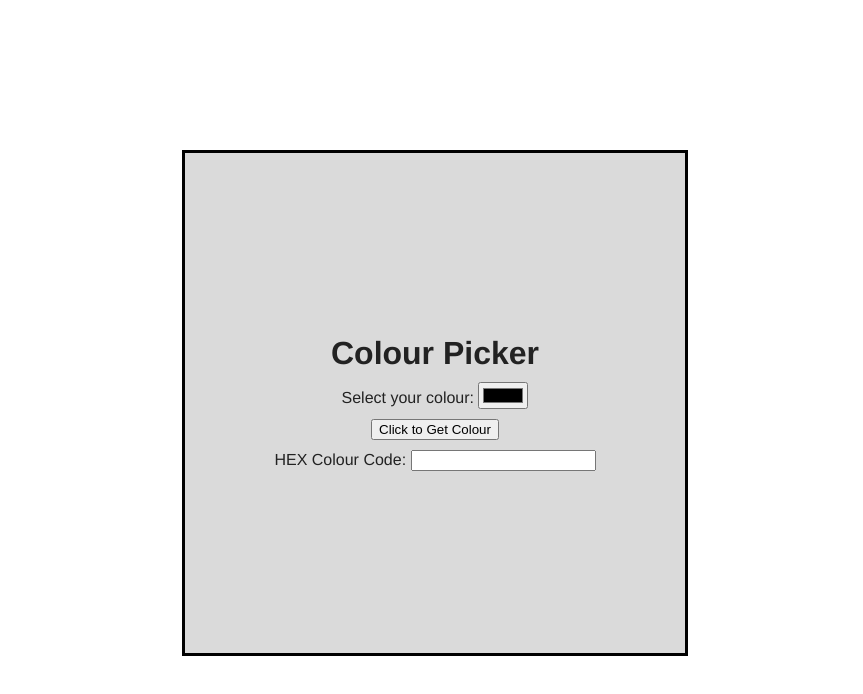
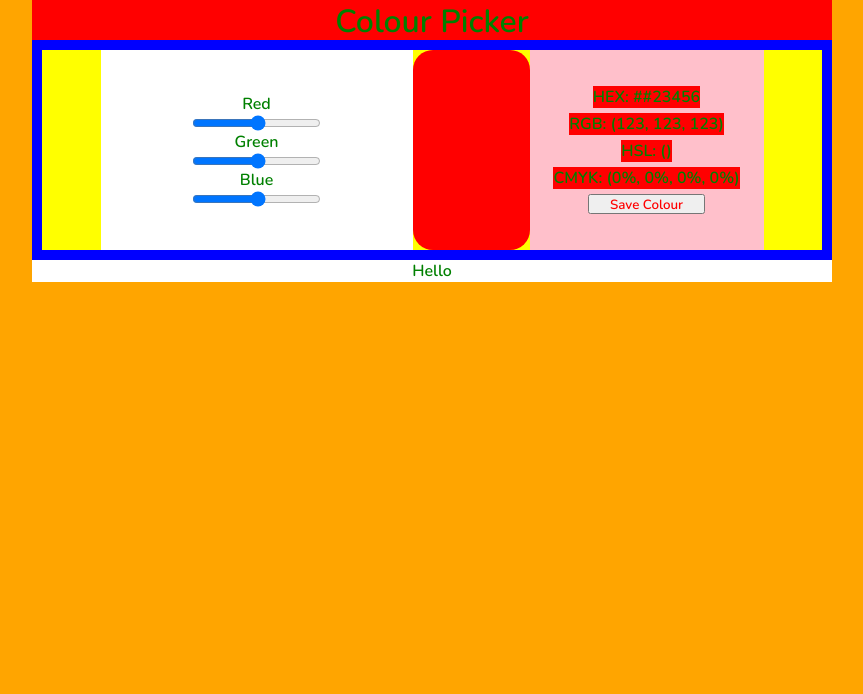
Before and after one commit to AnselZeng/Colour-Picker, a plain HTML site: page index.html in a window 1280 px wide. Shown: the whole page, without its empty margins (208-1071 px from the left). Drawn offline with nearby package versions, Linux system fonts and the light colour scheme.

Commit message:
Changed entire layout

```diff
--- a/index.html
+++ b/index.html
@@ -1,49 +1,93 @@
 <!DOCTYPE html>
-<!--
-    Colour Picker
-    Made by: Ansel Zeng
--->
 <html lang = "en">
     <head>
         <meta charset = "UTF-8">
         <meta name = "viewport" content = "width = device-width, initial-scale = 1.0">
-
+        <!-- Author -->
+        <meta name = "author" content = "Ansel Zeng">
+        <!-- Description -->
+        <meta name = "description" content = "JavaScript Colour Picker">
+        <!-- Keywords -->
+        <meta name = "keywords" content = "JavaScript, Colour Picker">
+        <!-- Icon -->
         <link rel = "icon" href = "paint.png">
+        <!-- Title -->
         <title>Colour Picker</title>
-
+        <!-- Font -->
+        <link href = "https://fonts.googleapis.com/css2?family=Nunito:wght@600&display=swap" rel = "stylesheet">
+        <!-- CSS Link -->
         <link rel = "stylesheet" href = "styles.css">
-        <script src = "https://ajax.googleapis.com/ajax/libs/jquery/3.5.1/jquery.min.js"></script>
     </head>
 
     <body>
 
-        <div>
-            <h1>Colour Picker</h1>
+        <div class = "container">
 
-            <ul>
-                <!-- User inputs colour in text -->
-                <!--
-                    <li>Enter your colour: <input type = "text" id = "inputColorText"></li>
-                -->
+            <!-- Header -->
+            <div class = "header">
+                <h1>Colour Picker</h1>
+            </div>
 
-                <!-- User inputs colour using palette -->
-                <li>Select your colour: <input type = "color" id = "inputColorPalette"></li>
+            <!-- Picker Section -->
+            <div class = "picker">
 
-                <!-- Button to get colour -->
-                <li><input type = "button" id = "colorButton" value = "Click to Get Colour" onclick = "changeColor()"></li>
-                <!--
-                    <li><input type = "button" id = "colorButton" value = "Click to Get Colour" onclick = "changeColor()"></li>
-                -->
+                <!-- Colour Picker Slider -->
+                <div class = "input">
+                    Red <input type = "range" min = "0" max = "255" id = "red" value = "130">
+                    Green <input type = "range" min = "0" max = "255" id = "green" value = "130">
+                    Blue <input type = "range" min = "0" max = "255" id = "blue" value = "130">
+                </div>
 
-                <!-- Outputs the colour id -->
-                <li>HEX Colour Code: <input type = "text" id = "colorOutputHEX"></li>
-                <!--
-                    <li>RGB Colour Code: <input type = "text" id = "colorOutputRGB"></li>
-                -->
-            </ul>
+                <!-- Displays the Picked Colour-->
+                <div class = "display"></div>
+
+                <!-- Outputs Colour Codes -->
+                <div class = "outputs">
+                    <p>HEX: <span class = 'hex'>##23456</span></p>
+                    <p>RGB: <span class = 'rgb'>(123, 123, 123)</span></p>
+                    <p>HSL: <span class = 'hsl'>()</span></p>
+                    <p>CMYK: <span class = 'cymk'>(0%, 0%, 0%, 0%)</span></p>
+
+                    <!-- Button to save colour to Palettes Section -->
+                    <button class = 'save'>Save Colour</button>
+                </div>
+            </div>
+
+            <!-- Palettes Section -->
+            <div class = "palettes">Hello
+                <!-- Saved colour palettes will be shown here -->
+            </div>
         </div>
 
         <!-- JavaScript -->
         <script src = "script.js"></script>
     </body>
 </html>
+
+<!--
+    <div>
+        <h1>Colour Picker</h1>
+
+        <ul>
+            <!- User inputs colour in text -->
+            <!--
+                <li>Enter your colour: <input type = "text" id = "inputColorText"></li>
+            -->
+
+            <!-- User inputs colour using palette --
+            <li>Select your colour: <input type = "color" id = "inputColorPalette"></li>
+
+            <!- Button to get colour --
+            <li><input type = "button" id = "colorButton" value = "Click to Get Colour" onclick = "changeColor()"></li>
+            <!-
+                <li><input type = "button" id = "colorButton" value = "Click to Get Colour" onclick = "changeColor()"></li>
+            -->
+
+            <!-- Outputs the colour id --
+            <li>HEX Colour Code: <input type = "text" id = "colorOutputHEX"></li>
+            <!-
+                <li>RGB Colour Code: <input type = "text" id = "colorOutputRGB"></li>
+            --
+        </ul>
+    </div>
+-->
--- a/styles.css
+++ b/styles.css
@@ -1,3 +1,74 @@
+* {
+    margin: 0;
+    padding: 0;
+    font-family: 'Nunito', sans-serif;
+    text-align: center;
+}
+body {
+    margin: 0;
+    padding: 0;
+    display: flex;
+    flex-direction: column;
+    align-items: center;
+    color: green;
+    background: orange;
+}
+.container {
+    width: 800px;
+    background: blue;
+}
+.header {
+    height: 40px;
+    background: red;
+}
+.picker {
+    display: flex;
+    flex-direction: row;
+    align-items: center;
+    justify-content: center;
+    margin: 10px;
+    height: 200px;
+    background: yellow;
+}
+.input {
+    width: 40%;
+    height: 100%;
+    display: flex;
+    flex-direction: column;
+    align-items: center;
+    justify-content: center;
+    background: white;
+}
+.display {
+    background: red;
+    border-radius: 20px;
+    width: 15%;
+    height: 100%;
+}
+.outputs {
+    width: 30%;
+    height: 100%;
+    display: flex;
+    flex-direction: column;
+    align-items: center;
+    justify-content: center;
+    background: pink;
+}
+.outputs p {
+    margin-bottom: 5px;
+    background: red;
+}
+.outputs button {
+    width: 50%;
+    height: 20px;
+    color: red;
+}
+.palettes {
+    width: 800px;
+    background: white;
+}
+
+/*
 body {
     background: none;
     max-width: 500px;
@@ -40,3 +111,4 @@ li {
     margin-top: 10px;
     list-style: none;
 }
+*/
```
